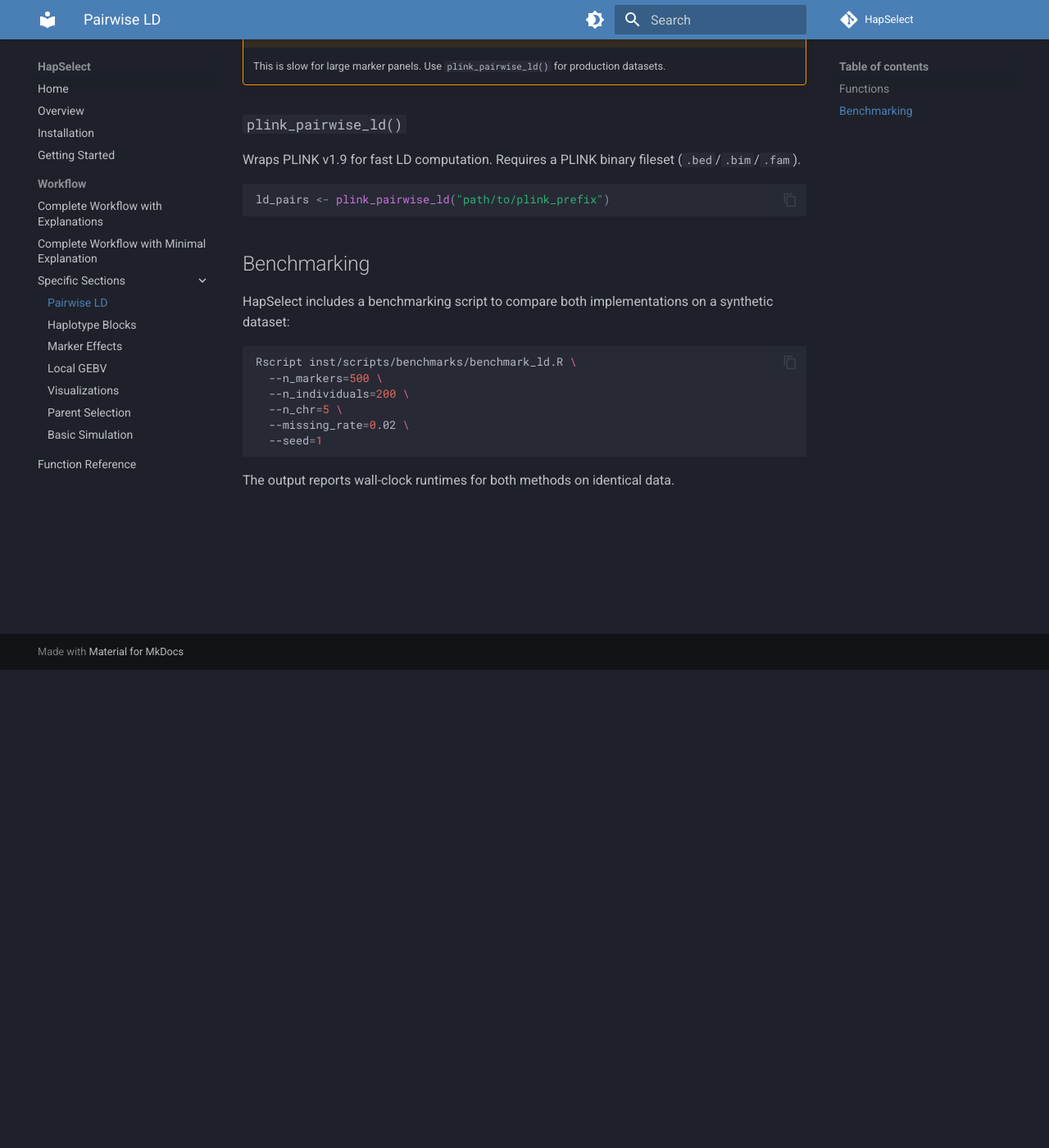
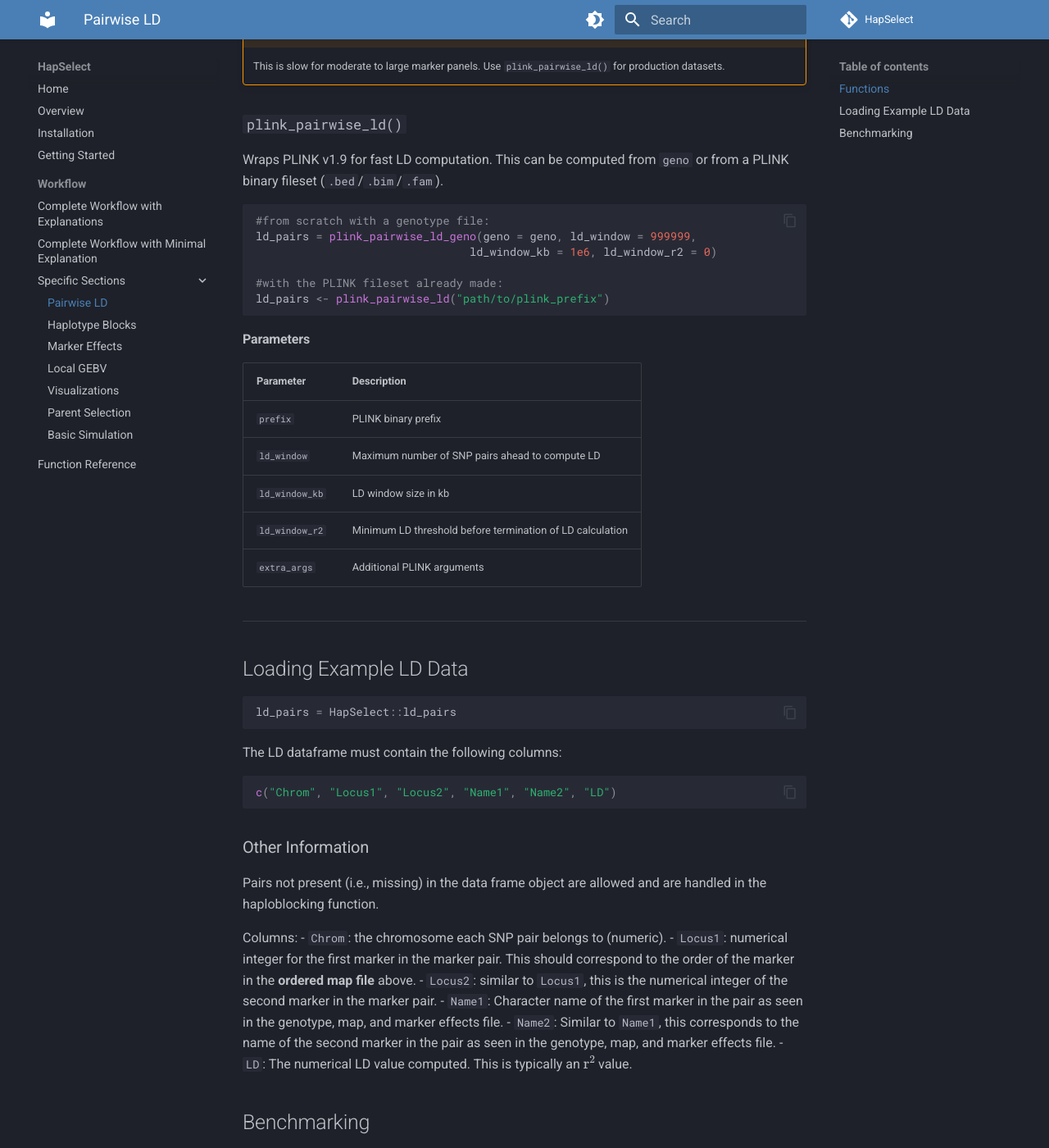
Before and after one commit to wrshf7/HapSelect-Docs, an MkDocs documentation site: the page built from docs/workflow/pairwise-ld.md, in a window 1280 px wide and 1400 px high, scrolled down 583 px. Shown: the whole window at 82% size. Built offline with MkDocs 1.6.1 and Material for MkDocs 9.7.7, drawn with Linux system fonts in a browser that asks for light colours; comment, search, counter and statistics services are not loaded.

Commit message:
Update pairwise-ld.md

````diff
--- a/docs/workflow/pairwise-ld.md
+++ b/docs/workflow/pairwise-ld.md
@@ -21,15 +21,55 @@ ld_pairs <- pairwise_ld(geno, parallelize = FALSE)
 ```
 
 !!! warning
-    This is slow for large marker panels. Use `plink_pairwise_ld()` for production datasets.
+    This is slow for moderate to large marker panels. Use `plink_pairwise_ld()` for production datasets.
 
 ### `plink_pairwise_ld()`
 
-Wraps PLINK v1.9 for fast LD computation. Requires a PLINK binary fileset (`.bed`/`.bim`/`.fam`).
+Wraps PLINK v1.9 for fast LD computation. This can be computed from `geno` or from a PLINK binary fileset (`.bed`/`.bim`/`.fam`).
 
 ```r
+#from scratch with a genotype file:
+ld_pairs = plink_pairwise_ld_geno(geno = geno, ld_window = 999999,
+                                ld_window_kb = 1e6, ld_window_r2 = 0)
+
+#with the PLINK fileset already made:
 ld_pairs <- plink_pairwise_ld("path/to/plink_prefix")
 ```
+
+#### Parameters
+
+| Parameter | Description |
+|:---|:---|
+| `prefix` | PLINK binary prefix |
+| `ld_window` | Maximum number of SNP pairs ahead to compute LD |
+| `ld_window_kb` | LD window size in kb |
+| `ld_window_r2` | Minimum LD threshold before termination of LD calculation |
+| `extra_args` | Additional PLINK arguments |
+
+---
+
+## Loading Example LD Data
+
+```r
+ld_pairs = HapSelect::ld_pairs
+```
+
+The LD dataframe must contain the following columns:
+
+```r
+c("Chrom", "Locus1", "Locus2", "Name1", "Name2", "LD")
+```
+
+### Other Information
+Pairs not present (i.e., missing) in the data frame object are allowed and are handled in the haploblocking function.
+
+Columns:
+- `Chrom`: the chromosome each SNP pair belongs to (numeric).
+- `Locus1`: numerical integer for the first marker in the marker pair. This should correspond to the order of the marker in the **ordered map file** above.
+- `Locus2`: similar to `Locus1`, this is the numerical integer of the second marker in the marker pair.
+- `Name1`: Character name of the first marker in the pair as seen in the genotype, map, and marker effects file.
+- `Name2`: Similar to `Name1`, this corresponds to the name of the second marker in the pair as seen in the genotype, map, and marker effects file.
+- `LD`: The numerical LD value computed. This is typically an $\text{r}^{2}$ value.
 
 ## Benchmarking
 
````
